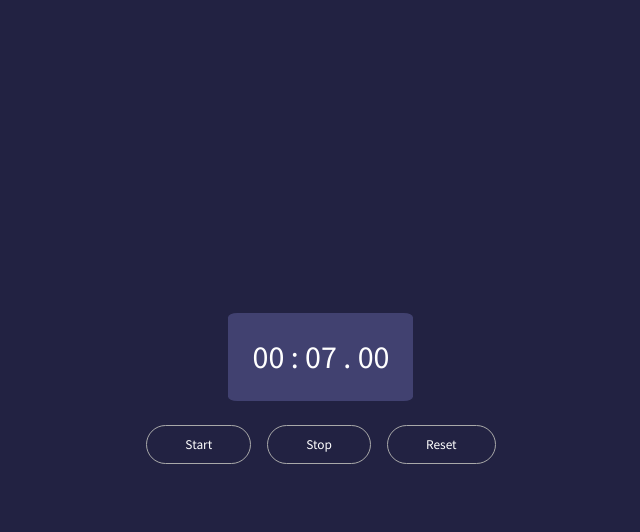
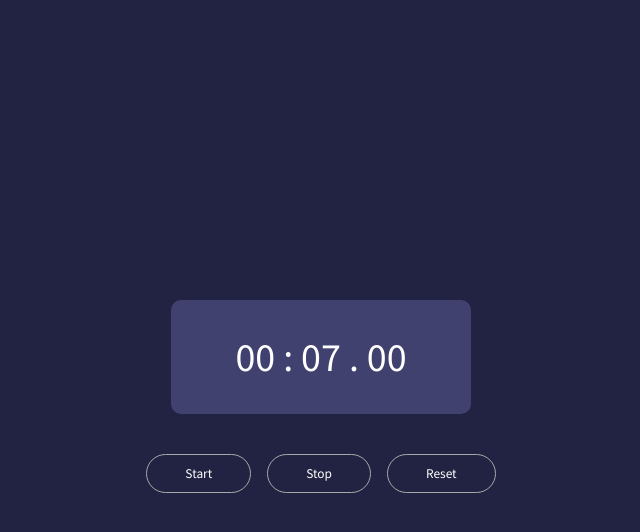
Before and after one commit to lakshaykamat/stopwatch, a plain HTML site: page index.html in a window 1280 px wide. Both pictures are taken after a click on the button "Start". Shown: the whole page, without its empty margins (319-959 px from the left). Drawn offline with Linux system fonts and the light colour scheme.

Commit message:
comments added

```diff
--- a/app.js
+++ b/app.js
@@ -1,6 +1,7 @@
 let seconds = 00;
 let tens = 00;
 let minute = 00;
+// Getting Query
 let getMinute = document.querySelector('.minute');
 let getSeconds = document.querySelector('.seconds');
 let getTens = document.querySelector('.tens');
@@ -8,42 +9,61 @@ let buttonStart = document.querySelector('.btn-start');
 let buttonStop = document.querySelector('.btn-stop');
 let buttonReset = document.querySelector('.btn-reset');
 
+//Add eventlistner when click start function setInterval
 buttonStart.addEventListener('click', ()=>{
    interval = setInterval(startTimer,.10)
 })
+
+//Add event listner when click the stop button to clear interval
 buttonStop.addEventListener('click',()=>{
     clearInterval(interval);
 })
+
+// add event listner to rest the time
 buttonReset.addEventListener('click',()=>{
     clearInterval(interval);
     tens = '00';
     seconds = '00';
-    minute = '00'
+    minute = '00';
     getSeconds.innerHTML = seconds;
     getTens.innerHTML = tens;
     getMinute.innerHTML = minute;
 })
 
 function startTimer(){
+    //tens = 0
     tens++;
+    //tens = 1
     if(tens <= 9){
+        //loop runs when tens is less than or equal to 9
         getTens.innerHTML = "0" + tens;
     }
+    //loop runs when tens is greater than 9
     if(tens > 9){
         getTens.innerHTML = tens;
     }
+    // if tens is greater than 99
     if(tens > 99){
+        // seconds = 0
         seconds++;
+        // seconds = 1
         getSeconds.innerHTML = "0" +  seconds;
-        tens = "0";
-        getTens.innerHTML = "0" + 0;
+        //reseting tens to 0
+        tens = tens * 0;
+        // printing tens is 0
+        getTens.innerHTML = "0" + tens;
     }
+    // if secons is greater than 9 prints secons as it is
     if(seconds > 9){
         getSeconds.innerHTML = seconds;
     }
+    // if seconds is equal to 59 than add 1 minute
     if(seconds == 59){
+        // minute = 0
         minute++;
+        // minute = 1
         getMinute.innerHTML = "0" + minute;
+        // reseting seconds to 0 by multiplying to 0
         seconds = seconds * 0;
         getSeconds.innerHTML = "0" + seconds ;
     }
--- a/style.css
+++ b/style.css
@@ -1,12 +1,14 @@
 @import url('https://fonts.googleapis.com/css2?family=Source+Sans+Pro:wght@400;600&display=swap');
-*{
+
+* {
     margin: 0;
     padding: 0;
     font-family: 'Source Sans Pro', sans-serif;
     transition: all 0.5s;
     color: #fff;
 }
-body{
+
+body {
     display: flex;
     justify-content: center;
     align-items: center;
@@ -14,7 +16,8 @@ body{
     height: 100vh;
     background-color: #222242;
 }
-.container{
+
+.container {
     display: flex;
     justify-content: center;
     align-items: center;
@@ -22,26 +25,34 @@ body{
     height: 100vh;
     width: fit-content;
 }
-.wrapper{
+
+.wrapper {
     width: fit-content;
     height: fit-content;
-    display: flex;
     flex-direction: column;
     justify-content: center;
     align-items: center;
-    padding: 1.5rem;
-    border-radius: 5%;
-font-size: 2rem;
-background-color: #414170
+    display: flex;
+    margin: 1rem;
+    padding: 2rem 4rem;
+    border-radius: 10px;
+    font-size: 2.5rem;
+    background-color: #414170
 }
-.buttons{
+@media screen and (max-width:500px) {
+    .wrapper{
+        padding: 2rem 3rem;
+    }
+}
+.buttons {
     align-items: center;
     justify-content: center;
     display: flex;
     flex-wrap: wrap;
-    margin: 1rem 1rem ;
+    margin: 1rem 1rem;
 }
-button{
+
+button {
     background-color: #222242;
     padding: 10px 38px;
     border: 1px solid #A9A9A9;
@@ -49,5 +60,5 @@ button{
     color: #fff;
     transition: all .2s ease;
     outline: 0;
-    margin:.5rem
+    margin: .5rem
 }
```
